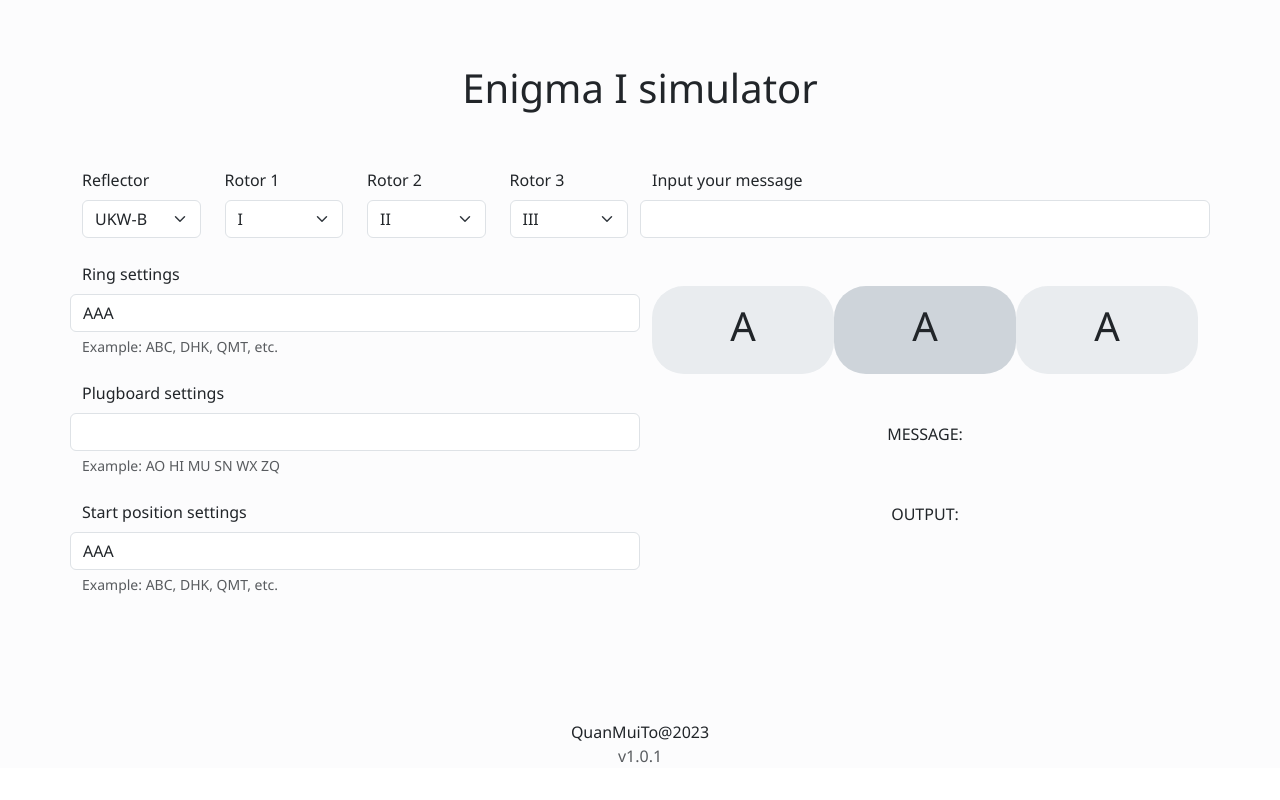
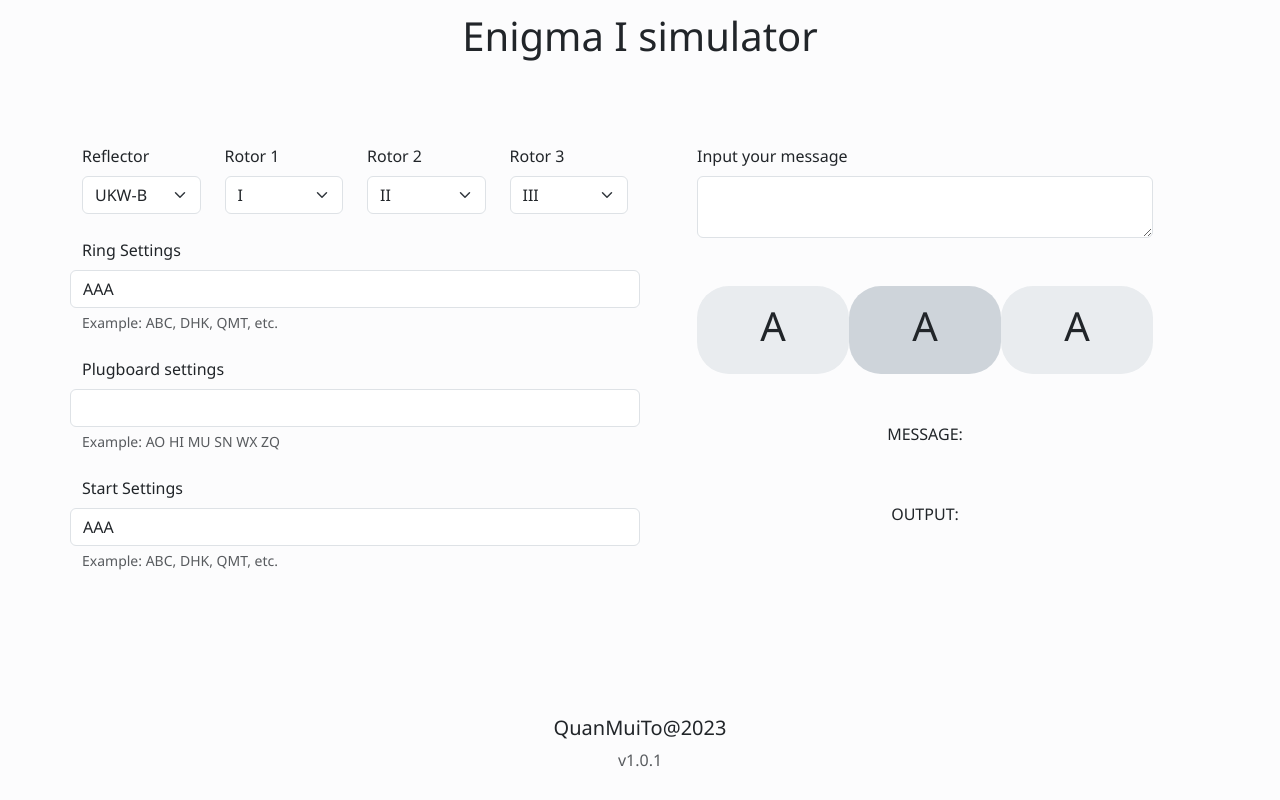
Before and after one commit to Quanmuito/enigma, a React (Create React App) app: page / in a window 1280 px wide. Built offline with nearby package versions, Linux system fonts and the light colour scheme; the HTML template or start-up script is replaced by a standard one.

Commit message:
split ui using components

```diff
--- a/src/App.tsx
+++ b/src/App.tsx
@@ -1,5 +1,4 @@
 import React, { useState } from 'react';
-import { EnigmaI } from 'data';
 import {
     Message,
     Motor,
@@ -28,10 +27,10 @@ import {
 } from 'validation';
 import {
     TYPE_BOTH,
-    TYPE_RING,
-    TYPE_START,
     isEmpty
 } from 'global';
+import SelectMotor from 'components/SelectMotor';
+import InputSetting from 'components/InputSetting';
 
 function App() {
     /**
@@ -66,22 +65,23 @@ function App() {
         }
     );
 
-    const changeMotorSettings = (number: number, event: React.ChangeEvent<HTMLSelectElement>): void => {
+    const changeMotorSettings = (event: React.ChangeEvent<HTMLSelectElement>): void => {
         let newMotor = getMotor(referenceMotor);
 
         /** Apply change based on user selection */
         let name: string = event.target.value;
-        switch (number) {
-            case 0:
+        let id: string = event.target.id;
+        switch (id) {
+            case 'reflector':
                 newMotor.reflector = getReflectorByName(name);
                 break;
-            case 1:
+            case 'rotor-1':
                 newMotor.rotor1 = getRotorByName(name);
                 break;
-            case 2:
+            case 'rotor-2':
                 newMotor.rotor2 = getRotorByName(name);
                 break;
-            case 3:
+            case 'rotor-3':
                 newMotor.rotor3 = getRotorByName(name);
                 break;
             default:
@@ -95,16 +95,17 @@ function App() {
         setDisplayMotor(appliedMotor);
     };
 
-    const changeRotorSettings = (type: string, event: React.ChangeEvent<HTMLInputElement>): void => {
-        let input = event.target.value.toUpperCase().trim();
+    const changeRotorSettings = (event: React.ChangeEvent<HTMLInputElement>): void => {
+        let input: string = event.target.value.toUpperCase().trim();
         let error = validateRotorSettingsInput(input);
 
         let newRotorSettings = getRotorSettings(rotorSettings);
-        switch (type) {
-            case TYPE_RING:
+        let id: string = event.target.id;
+        switch (id) {
+            case 'ringSettings':
                 newRotorSettings = { ...newRotorSettings, ringSettings: input, ringError: error };
                 break;
-            case TYPE_START:
+            case 'startSettings':
                 newRotorSettings = { ...newRotorSettings, startSettings: input, startError: error };
                 break;
             default:
@@ -132,7 +133,7 @@ function App() {
         }
     };
 
-    const changeMessage = (event: React.ChangeEvent<HTMLInputElement>): void => {
+    const changeMessage = (event: React.ChangeEvent<HTMLTextAreaElement>): void => {
         let entry = event.target.value.toUpperCase();
         let error = validateMessage(entry);
 
@@ -147,98 +148,46 @@ function App() {
 
     return (
         <div className="App bg-light-subtle">
+            <header className="d-flex flex-column align-items-center justify-content-center">
+                <h1 >Enigma I simulator</h1>
+            </header>
             <section id="section-machine">
-                <div className="container" style={ { paddingTop: '5%' } }>
-                    <h1 className="text-center">Enigma I simulator</h1>
-
-                    <div className="panel panel-default" style={ { marginTop: '5%' } }>
+                <div className="container" style={ { marginTop: '5%' } }>
                     <div className="row">
-                            <div className="col">
+                        <div className="col-sm-6">
                             <div className="row" id="motor-settings">
-                                    <div className="col">
-                                        <label className="form-label" htmlFor="reflector">Reflector</label>
-                                        <select
-                                            className="form-select"
+                                <SelectMotor
                                     id="reflector"
                                     value={ referenceMotor.reflector.name }
-                                            onChange={ (event) => changeMotorSettings(0, event) }
-                                        >
-                                            {
-                                                EnigmaI.reflectors.map(
-                                                    (reflector) => <option key={ reflector.name } value={ reflector.name }>{ reflector.name }</option>
-                                                )
-                                            }
-                                        </select>
-                                    </div>
-                                    <div className="col">
-                                        <label className="form-label" htmlFor="rotor1">Rotor 1</label>
-                                        <select
-                                            className="form-select"
-                                            id="rotor1"
+                                    onChange={ changeMotorSettings }
+                                />
+                                <SelectMotor
+                                    id="rotor-1"
                                     value={ referenceMotor.rotor1.name }
-                                            onChange={ (event) => changeMotorSettings(1, event) }
-                                        >
-                                            {
-                                                EnigmaI.rotors.map(
-                                                    (rotor) => <option key={ rotor.name } value={ rotor.name }>{ rotor.name }</option>
-                                                )
-                                            }
-                                        </select>
-                                    </div>
-                                    <div className="col">
-                                        <label className="form-label" htmlFor="rotor2">Rotor 2</label>
-                                        <select
-                                            className="form-select"
-                                            id="rotor2"
+                                    onChange={ changeMotorSettings }
+                                />
+                                <SelectMotor
+                                    id="rotor-2"
                                     value={ referenceMotor.rotor2.name }
-                                            onChange={ (event) => changeMotorSettings(2, event) }
-                                        >
-                                            {
-                                                EnigmaI.rotors.map(
-                                                    (rotor) => <option key={ rotor.name } value={ rotor.name }>{ rotor.name }</option>
-                                                )
-                                            }
-                                        </select>
-                                    </div>
-                                    <div className="col">
-                                        <label className="form-label" htmlFor="rotor3">Rotor 3</label>
-                                        <select
-                                            className="form-select"
-                                            id="rotor3"
+                                    onChange={ changeMotorSettings }
+                                />
+                                <SelectMotor
+                                    id="rotor-3"
                                     value={ referenceMotor.rotor3.name }
-                                            onChange={ (event) => changeMotorSettings(3, event) }
-                                        >
-                                            {
-                                                EnigmaI.rotors.map(
-                                                    (rotor) => <option key={ rotor.name } value={ rotor.name }>{ rotor.name }</option>
-                                                )
-                                            }
-                                        </select>
-                                    </div>
+                                    onChange={ changeMotorSettings }
+                                />
                             </div>
 
                             <br />
-
-                                <div className="row">
-                                    <label
-                                        className="form-label"
-                                        htmlFor="ringSettings"
-                                    >
-                                        Ring settings
-                                    </label>
-                                    <input
-                                        className={ 'form-control ' + (isEmpty(rotorSettings.ringError) ? '' : 'is-invalid') }
-                                        type="text"
-                                        id="ringSettings"
-                                        onChange={ (event)  => changeRotorSettings(TYPE_RING, event) }
+                            <InputSetting
+                                id={ 'ring-settings' }
                                 value={ rotorSettings.ringSettings }
+                                error={ rotorSettings.ringError }
+                                example={ 'Example: ABC, DHK, QMT, etc.' }
+                                onChange={ changeRotorSettings }
                             />
-                                    <div className="form-text" id="basic-addon4">Example: ABC, DHK, QMT, etc.</div>
-                                    <div className="invalid-feedback">{ rotorSettings.ringError }</div>
-                                </div>
 
                             <br />
-
                             <div className="row">
                                 <label
                                     className="form-label"
@@ -258,38 +207,24 @@ function App() {
                             </div>
 
                             <br />
-
-                                <div className="row">
-                                    <label
-                                        className="form-label"
-                                        htmlFor="startSettings"
-                                    >
-                                        Start position settings
-                                    </label>
-                                    <input
-                                        className={ 'form-control ' + (isEmpty(rotorSettings.startError) ? '' : 'is-invalid') }
-                                        type="text"
-                                        id="startSettings"
-                                        onChange={ (event)  => changeRotorSettings(TYPE_START, event) }
+                            <InputSetting
+                                id={ 'start-settings' }
                                 value={ rotorSettings.startSettings }
+                                error={ rotorSettings.startError }
+                                example={ 'Example: ABC, DHK, QMT, etc.' }
+                                onChange={ changeRotorSettings }
                             />
-                                    <div className="form-text" id="basic-addon4">Example: ABC, DHK, QMT, etc.</div>
-                                    <div className="invalid-feedback">{ rotorSettings.startError }</div>
                         </div>
-
-                                <br />
-                            </div>
-                            <div className="col">
-                                <div className="row">
+                        <div className="col-sm-6" style={ { padding: '0 5%' } }>
+                            <div style={ { overflowWrap: 'break-word' } }>
                                 <label
                                     className="form-label"
                                     htmlFor="message"
                                 >
                                     Input your message
                                 </label>
-                                    <input
+                                <textarea
                                     className={ 'form-control ' + (isEmpty(message.error) ? '' : 'is-invalid') }
-                                        type="text"
                                     id="message"
                                     onChange={ changeMessage }
                                     value={ message.entry }
@@ -309,6 +244,7 @@ function App() {
                                         <h1>{ displayMotor.rotor3.entry[0] }</h1>
                                     </div>
                                 </div>
+                                <div className="row justify-content-center" style={ { overflowWrap: 'break-word' } }>
                                     <br /><br />
                                     MESSAGE: <br />
                                     <h2>{ message.entry }</h2>
@@ -321,8 +257,10 @@ function App() {
                     </div>
                 </div>
             </section>
-            <div className="text-center">{ 'QuanMuiTo@' + new Date().getFullYear() }</div>
-            <p className="text-center"><span className="text-muted">v1.0.1</span></p>
+            <footer className="d-flex flex-column align-items-center justify-content-center">
+                <h5>{ 'QuanMuiTo@' + new Date().getFullYear() }</h5>
+                <span className="text-muted">v1.0.1</span>
+            </footer>
         </div>
     );
 }
--- /dev/null
+++ b/src/components/InputSetting.tsx
@@ -0,0 +1,35 @@
+import React from 'react';
+import { capitalizeFirstLetter, isEmpty } from 'global';
+
+
+type InputSettingState = {
+    id: string,
+    value: string,
+    error: string,
+    example: string,
+    onChange: (event: React.ChangeEvent<HTMLInputElement>) => void
+}
+
+export default function InputSetting({ id, value, error, example, onChange }: InputSettingState) {
+    const label: string = id.split('-').map((word) => capitalizeFirstLetter(word)).join(' ');
+
+    return (
+        <div className="row">
+            <label
+                className="form-label"
+                htmlFor={ id }
+            >
+                { label }
+            </label>
+            <input
+                className={ 'form-control ' + (isEmpty(error) ? '' : 'is-invalid') }
+                type="text"
+                id={ id }
+                onChange={ onChange }
+                value={ value }
+            />
+            <div className="form-text" id="basic-addon4">{ example }</div>
+            <div className="invalid-feedback">{ error }</div>
+        </div>
+    );
+}
--- /dev/null
+++ b/src/components/SelectMotor.tsx
@@ -0,0 +1,35 @@
+import React from 'react';
+import { EnigmaI } from 'data';
+import { capitalizeFirstLetter } from 'global';
+
+type SelectRotorState = {
+    id: string,
+    value: string,
+    onChange: (event: React.ChangeEvent<HTMLSelectElement>) => void
+}
+
+export default function SelectMotor({ id, value, onChange }: SelectRotorState) {
+    const label: string = capitalizeFirstLetter(id).replace('-', ' ');
+
+    return (
+        <div className="col-md-3 col-sm-6">
+            <label className="form-label" htmlFor={ id }>{ label }</label>
+            <select
+                className="form-select"
+                id={ id }
+                value={ value }
+                onChange={ onChange }
+            >
+                {
+                    (id === 'reflector')
+                        ? EnigmaI.reflectors.map(
+                            (reflector) => <option key={ reflector.name } value={ reflector.name }>{ reflector.name }</option>
+                        )
+                        : EnigmaI.rotors.map(
+                            (rotor) => <option key={ rotor.name } value={ rotor.name }>{ rotor.name }</option>
+                        )
+                }
+            </select>
+        </div>
+    );
+}
--- a/src/global.ts
+++ b/src/global.ts
@@ -26,3 +26,7 @@ export const isSpecialCharacter = (char: string): boolean => {
 export const isSupportedCharacter = (char: string): boolean => {
     return SUPPORTED_CHARACTERS.includes(char);
 };
+
+export const capitalizeFirstLetter = (string: string): string => {
+    return string.charAt(0).toUpperCase() + string.slice(1);
+};
--- a/src/index.css
+++ b/src/index.css
@@ -15,12 +15,24 @@ body {
 
 #root,
 .App {
-  width: 100%;
-  height: 100%;
+  min-width: 100vw;
+  min-height: 100vh;
+}
+
+header {
+  min-height: 10vh;
 }
 
 section {
-  min-height: 90vh;
+  min-height: 70vh;
+}
+
+footer {
+  min-height: 10vh;
+}
+
+.maxWidth50 {
+  max-width: 50%;
 }
 
 @media screen and (min-width: 1023px) {
--- a/src/index.scss
+++ b/src/index.scss
@@ -31,12 +31,24 @@ body {
 
 #root,
 .App {
-    width: 100%;
-    height: 100%;
+    min-width: 100vw;
+    min-height: 100vh;
+}
+
+header {
+    min-height: 10vh;
 }
 
 section {
-    min-height: 90vh;
+    min-height: 70vh;
+}
+
+footer {
+    min-height: 10vh;
+}
+
+.maxWidth50 {
+    max-width: 50%;
 }
 
 @include media-med {
```
Also changed, not shown: 1 other file (tests, documents, lock files or other folders). Lines whose indentation alone changed are shown as unchanged.
